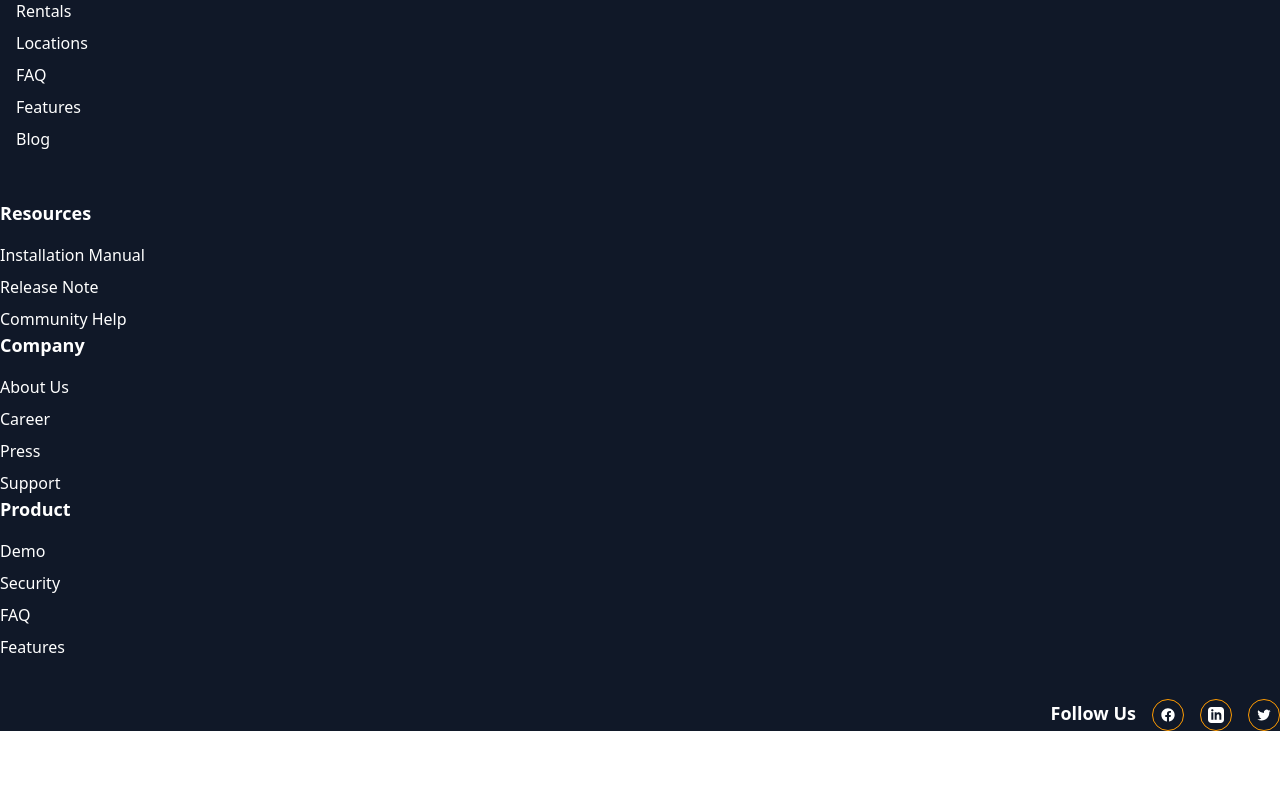
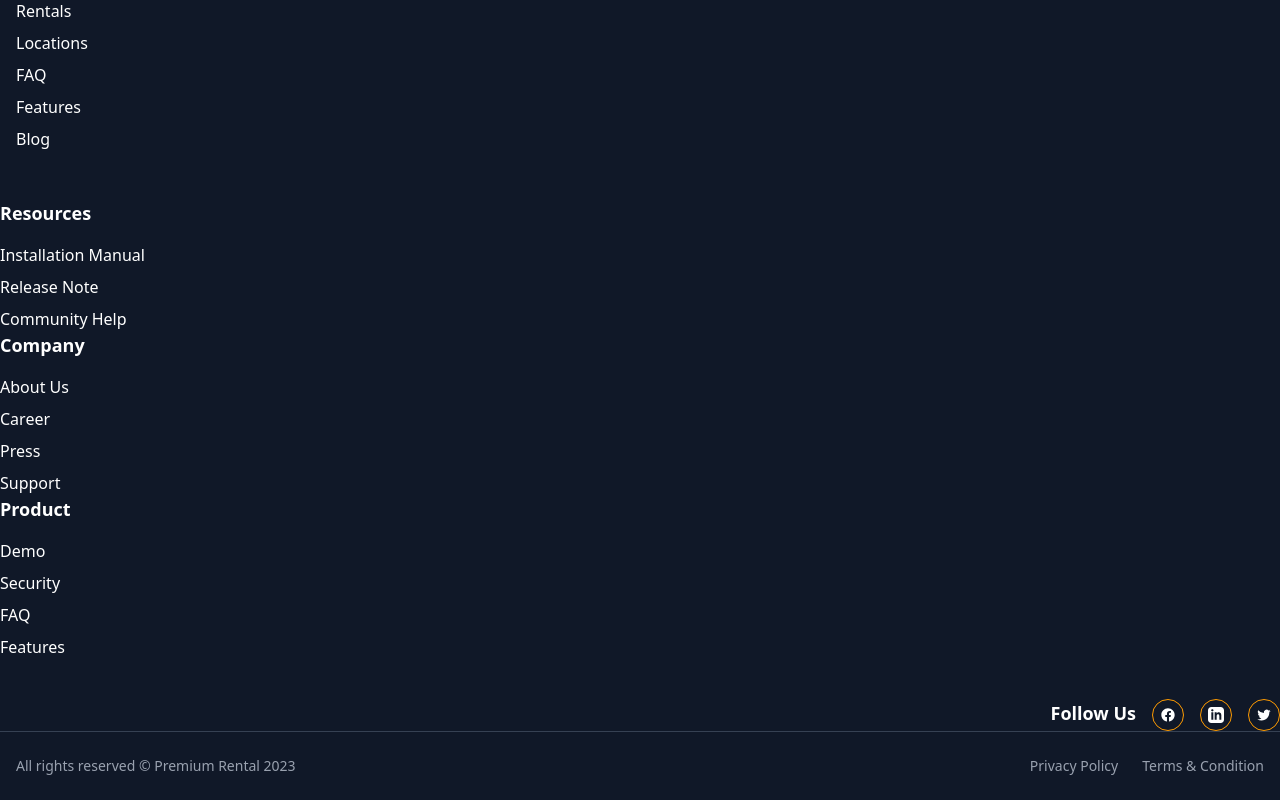
Before and after one commit to MaskINB/Car-Rental-web, a Next.js app: page / in a window 1280 px wide. Shown: the part 4996-5796 px from the top of the page. Before the commit the page ends 5727 px from the top, so only its background shows below. Built offline with nearby package versions, Linux system fonts and the light colour scheme; data requests are answered from the project's data file.

Commit message:
Copyright Section added

```diff
--- a/src/app/components/Footer/footer.jsx
+++ b/src/app/components/Footer/footer.jsx
@@ -102,6 +102,17 @@ function Footer() {
           </div>
         </div>
 
+         {/* Copyright Section */}
+      <div className="border-t border-gray-700 py-6">
+        <div className="container mx-auto px-4 flex flex-col md:flex-row justify-between items-center">
+          <p className="text-sm text-gray-400">All rights reserved © Premium Rental 2023</p>
+          <div className="mt-4 md:mt-0 flex space-x-6">
+            <Link href="/privacy-policy" className="text-sm text-gray-400 hover:text-amber-500">Privacy Policy</Link>
+            <Link href="/terms-condition" className="text-sm text-gray-400 hover:text-amber-500">Terms & Condition</Link>
+          </div>
+        </div>
+      </div>
+
 
     </footer>
   )
```
